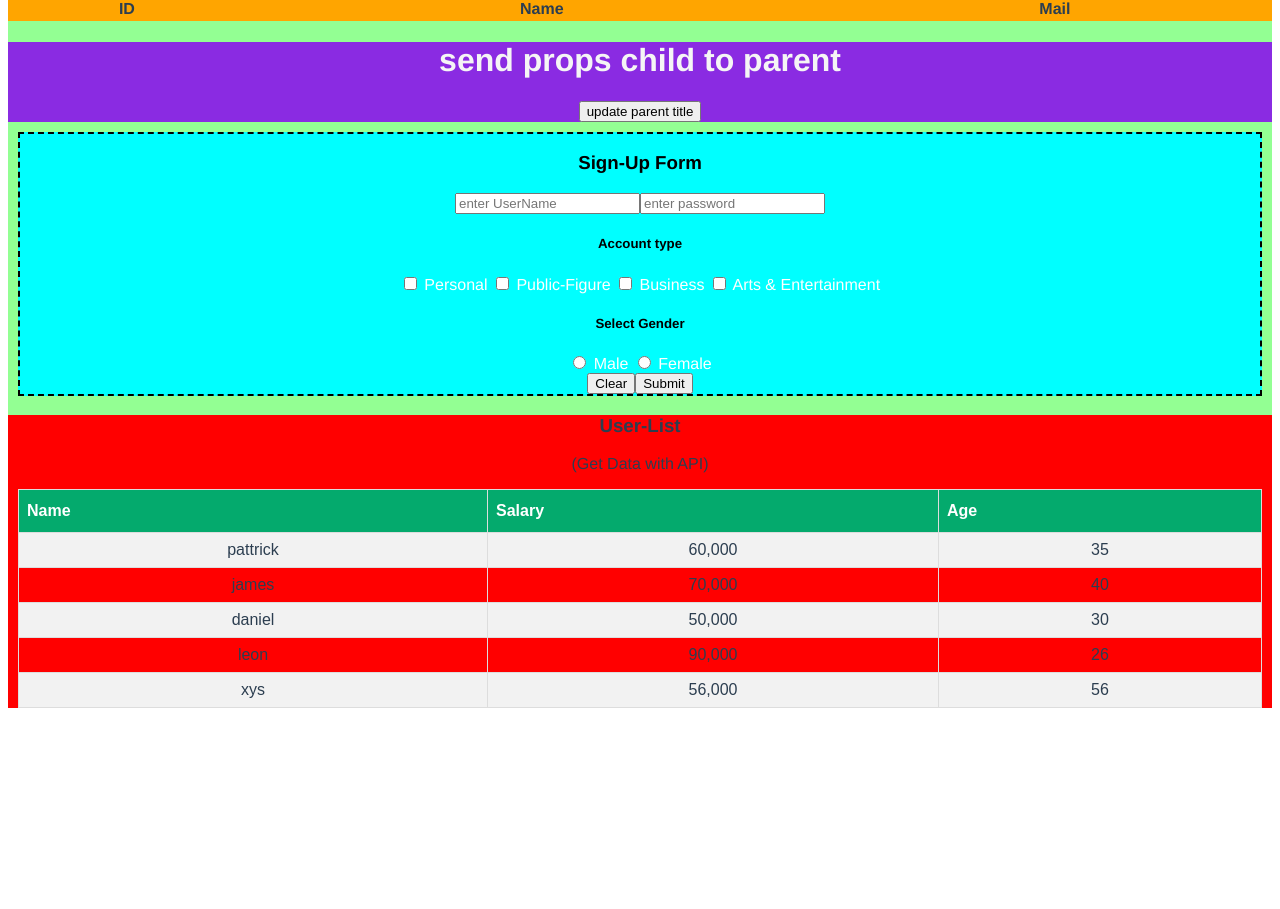
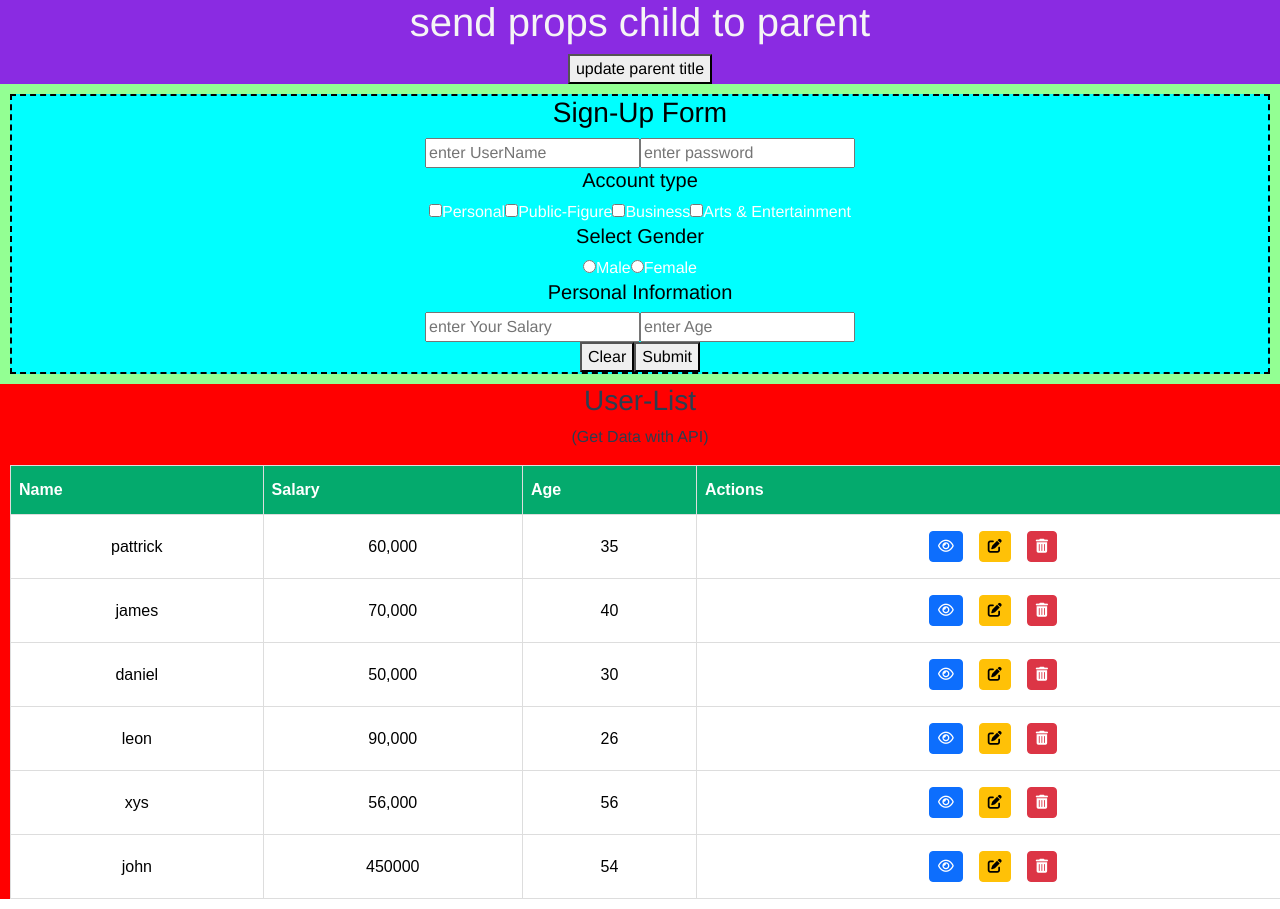
Before and after one commit to AshitJ1/Vue-Demo, a JavaScript app: page / in a window 1280 px wide. Shown: the part 1459-2368 px from the top of the page. Before the commit the page ends 2177 px from the top, so only its background shows below. Built offline with nearby package versions, Linux system fonts and the light colour scheme; data requests are answered from the project's data file.

Commit message:
crud app added

```diff
--- a/db.json
+++ b/db.json
@@ -30,6 +30,12 @@
       "salary": "56,000",
       "age": "56",
       "id": 5
+    },
+    {
+      "name": "john",
+      "salary": "450000",
+      "age": "54",
+      "id": 6
     }
   ]
 }
--- a/package.json
+++ b/package.json
@@ -17,7 +17,8 @@
     "mutationobserver-shim": "^0.3.7",
     "popper.js": "^1.16.1",
     "portal-vue": "^2.1.7",
-    "vue-axios": "^3.5.2"
+    "vue-axios": "^3.5.2",
+    "vue-router": "^4.1.6"
   },
   "devDependencies": {
     "@babel/core": "^7.12.16",
--- a/public/index.html
+++ b/public/index.html
@@ -1,17 +1,37 @@
 <!DOCTYPE html>
 <html lang="">
+
 <head>
   <meta charset="utf-8">
   <meta http-equiv="X-UA-Compatible" content="IE=edge">
   <meta name="viewport" content="width=device-width,initial-scale=1.0">
   <link rel="icon" href="<%= BASE_URL %>favicon.ico">
-    <title><%= htmlWebpackPlugin.options.title %></title>
+  <!-- BootStrap CSS -->
+  <script src="https://cdn.jsdelivr.net/npm/@popperjs/core@2.11.6/dist/umd/popper.min.js"
+    integrity="sha384-oBqDVmMz9ATKxIep9tiCxS/Z9fNfEXiDAYTujMAeBAsjFuCZSmKbSSUnQlmh/jp3"
+    crossorigin="anonymous"></script>
+  <script src="https://cdn.jsdelivr.net/npm/bootstrap@5.3.0-alpha1/dist/js/bootstrap.min.js"
+    integrity="sha384-mQ93GR66B00ZXjt0YO5KlohRA5SY2XofN4zfuZxLkoj1gXtW8ANNCe9d5Y3eG5eD"
+    crossorigin="anonymous"></script>
+  <link href="https://cdn.jsdelivr.net/npm/bootstrap@5.3.0-alpha1/dist/css/bootstrap.min.css" rel="stylesheet"
+    integrity="sha384-GLhlTQ8iRABdZLl6O3oVMWSktQOp6b7In1Zl3/Jr59b6EGGoI1aFkw7cmDA6j6gD" crossorigin="anonymous">
+  <!-- Font-Awesome Icons -->
+  <link rel="stylesheet" href="https://cdnjs.cloudflare.com/ajax/libs/font-awesome/4.7.0/css/font-awesome.min.css">
+  <script src='https://kit.fontawesome.com/a076d05399.js' crossorigin='anonymous'></script>
+  <title>
+    <%= htmlWebpackPlugin.options.title %>
+  </title>
 </head>
+
 <body>
   <noscript>
-      <strong>We're sorry but <%= htmlWebpackPlugin.options.title %> doesn't work properly without JavaScript enabled. Please enable it to continue.</strong>
+    <strong>We're sorry but <%= htmlWebpackPlugin.options.title %> doesn't work properly without JavaScript enabled.
+        Please enable it to continue.</strong>
   </noscript>
   <div id="app"></div>
   <!-- built files will be auto injected -->
 </body>
+<script src="https://cdn.jsdelivr.net/npm/bootstrap@5.3.0-alpha1/dist/js/bootstrap.bundle.min.js"
+  integrity="sha384-w76AqPfDkMBDXo30jS1Sgez6pr3x5MlQ1ZAGC+nuZB+EYdgRZgiwxhTBTkF7CXvN" crossorigin="anonymous"></script>
+
 </html>
--- a/src/components/FormComponent.vue
+++ b/src/components/FormComponent.vue
@@ -3,7 +3,7 @@
     <h3 style="color: black">Sign-Up Form</h3>
     <h3 v-if="sure" style="color: Green">Form Submitted Successfully!!!</h3>
     <div v-if="!sure">
-      <form @submit="signUp">
+      <form @submit="signUp" method="post">
         <div>
           <input
             type="text"
@@ -75,6 +75,31 @@
           v-model="signup.gender"
         />
         <label for="Female"> Female </label>
+
+        <h5 style="color: black">Personal Information</h5>
+        <input
+          type="number"
+          placeholder="enter Your Salary"
+          value="salary"
+          v-model="signup.salary"
+        />
+        <p style="color: red" v-if="erray.includes('salary')">
+          Salary (in Rs) is Required*
+        </p>
+        <input
+          type="number"
+          placeholder="enter Age"
+          value="age"
+          v-model="signup.age"
+        />
+        <p style="color: red" v-if="erray.includes('age')">Age is Required*</p>
+        <p style="color: red" v-if="erray.includes('maxAge')">
+          Age can't Exceed 60 Years*
+        </p>
+        <p style="color: red" v-if="erray.includes('minage')">
+          You must be above 25 years for Applying*
+        </p>
+
         <div>
           <button v-on:click="clearForm">Clear</button>
           <button v-bind:disabled="err" type="submit">Submit</button>
@@ -84,6 +109,11 @@
   </div>
 </template>
 <script>
+import Vue from "vue";
+import VueAxios from "vue-axios";
+import axios from "axios";
+import { URLS } from "../utils/constants/urls";
+Vue.use(VueAxios, axios);
 export default {
   name: "FormComponent",
   data() {
@@ -93,6 +123,8 @@ export default {
         password: null,
         privleges: [],
         gender: null,
+        salary: null,
+        age: null,
       },
       erray: [],
       err: false,
@@ -100,17 +132,37 @@ export default {
     };
   },
   methods: {
+    addUser() {
+      const body = {
+        name: this.signup.username,
+        salary: this.signup.salary,
+        age: this.signup.age,
+      };
+      this.axios.post(URLS.addUser, body).then((response) => {
+        console.warn("response", response);
+      });
+    },
+    clearForm() {
+      this.signup.username = "";
+      this.signup.password = "";
+      this.signup.privleges = "";
+      this.gender.privleges = "";
+      this.erray.length = 0;
+    },
     signUp(e) {
       if (
         this.signup.username &&
         this.signup.password &&
         this.signup.privleges &&
-        this.signup.gender
+        this.signup.gender &&
+        this.signup.salary &&
+        this.signup.age
       ) {
         this.err == false;
         alert("Are you Sure Want to Create?");
-        this.sure === true;
+        this.addUser();
         console.log(this.signup);
+        this.sure == true;
       }
       if (!this.signup.username) {
         this.err == true;
@@ -136,13 +188,23 @@ export default {
         this.err == true;
         this.erray.push("gender");
       }
+      if (!this.signup.salary) {
+        this.err == true;
+        this.erray.push("salary");
+      }
+      if (!this.signup.age) {
+        this.err == true;
+        this.erray.push("age");
+      }
+      if (this.signup.age > 60) {
+        this.err == true;
+        this.erray.push("maxAge");
+      }
+      if (this.signup.age < 25) {
+        this.err == true;
+        this.erray.push("minAge");
+      }
       e.preventDefault();
-    },
-    clearForm() {
-      this.signup.username = "";
-      this.signup.password = "";
-      this.signup.privleges = "";
-      this.gender.privleges = "";
     },
   },
 };
--- a/src/components/UserList.vue
+++ b/src/components/UserList.vue
@@ -8,11 +8,27 @@
           <th>Name</th>
           <th>Salary</th>
           <th>Age</th>
+          <th>Actions</th>
         </tr>
         <tr v-for="item in list" v-bind:key="item.id">
-          <td>{{item.name}}</td>
-          <td>{{item.salary}}</td>
-          <td>{{item.age}}</td>
+          <td>{{ item.name }}</td>
+          <td>{{ item.salary }}</td>
+          <td>{{ item.age }}</td>
+          <td>
+            <button type="button" class="btn btn-primary m-2 btn-sm">
+              <i class="fa fa-eye"></i>
+            </button>
+            <button type="button" class="btn btn-warning m-2 btn-sm">
+              <i class="fas fa-edit"></i>
+            </button>
+            <button
+              type="button"
+              class="btn btn-danger m-2 btn-sm"
+              v-on:click="deleteUser(item.id)"
+            >
+              <i class="fa fa-trash"></i>
+            </button>
+          </td>
         </tr>
       </table>
     </div>
@@ -22,24 +38,34 @@
 import Vue from "vue";
 import VueAxios from "vue-axios";
 import axios from "axios";
-import {URLS} from '../utils/constants/urls'
-Vue.use(VueAxios, axios)
+import { URLS } from "../utils/constants/urls";
+Vue.use(VueAxios, axios);
 export default {
   name: "UserList",
   props: {
     msg: String,
   },
-  data(){
+  data() {
     return {
-        list:undefined
-    }
+      list: undefined,
+    };
+  },
+  methods: {
+    getUsers() {
+      this.axios.get(URLS.userList).then((response) => {
+        console.warn(response);
+        this.list = response.data;
+      });
+    },
+    deleteUser(id) {
+      this.axios.delete(URLS.deleteUserById + id).then((response) => {
+        console.warn(response);
+        this.getUsers();
+      });
+    },
   },
   mounted() {
-    Vue.axios
-      .get(URLS.userList)
-      .then((response) => {
-        this.list=response.data
-      });
+    this.getUsers();
   },
 };
 </script>
--- a/src/utils/constants/urls.js
+++ b/src/utils/constants/urls.js
@@ -1,3 +1,5 @@
 export const URLS = {
     userList: "http://localhost:3004/employees",
+    addUser: "http://localhost:3004/employees",
+    deleteUserById: `http://localhost:3004/employees/`
 };
```
Also changed, not shown: src/components/HomePage.vue (+23 -21 lines), 1 other file (tests, documents, lock files or other folders). Lines whose indentation alone changed are shown as unchanged.
